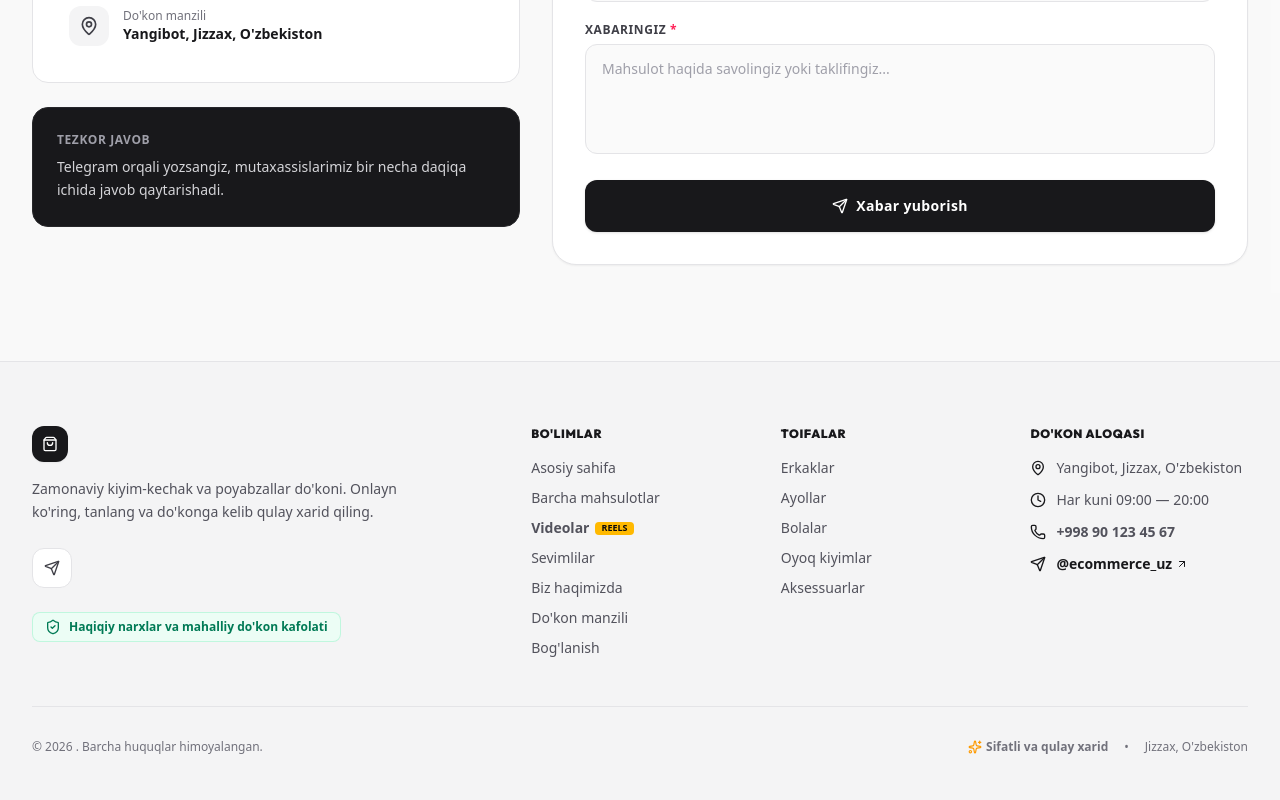
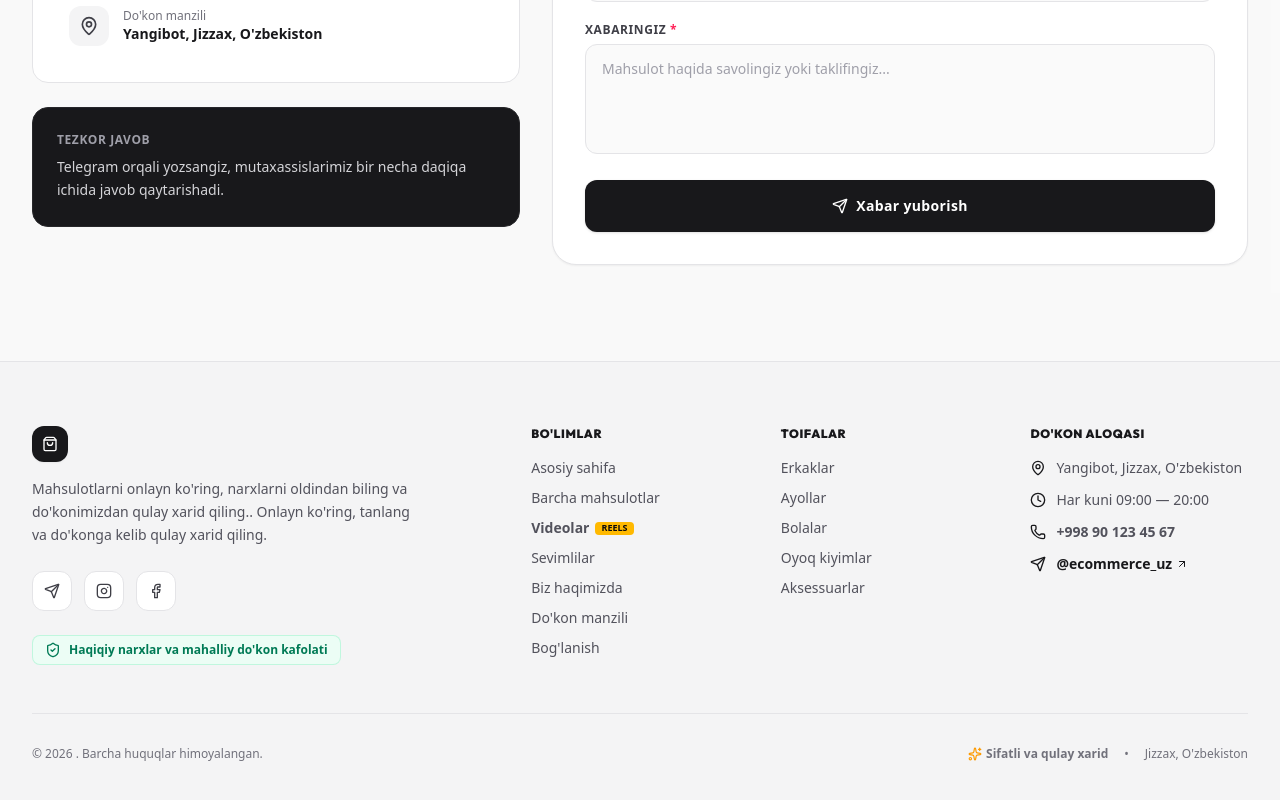
Before and after one commit to mrxcyb3r/E-commerce, a React (Vite) app: page / in a window 1280 px wide. Shown: the part 8598-9398 px from the top of the page. Built offline with nearby package versions, Linux system fonts and the light colour scheme.

Commit message:
feat: update ImageUploader and Footer components for improved functionality and consistency

```diff
--- a/src/components/admin/ImageUploader.tsx
+++ b/src/components/admin/ImageUploader.tsx
@@ -35,7 +35,7 @@ export const ImageUploader: React.FC<ImageUploaderProps> = ({
   };
 
   const handleFileUpload = (e: React.ChangeEvent<HTMLInputElement>) => {
-    const files = e.target.files;
+    const files = e.target.files as FileList;
     if (!files || files.length === 0) return;
 
     Array.from(files).forEach((file) => {
@@ -51,9 +51,9 @@ export const ImageUploader: React.FC<ImageUploaderProps> = ({
 
       const reader = new FileReader();
       reader.onload = (event) => {
-        const result = event.target?.result as string;
+        const result = event.target?.result;
         if (result) {
-          onChange([...images, result]);
+          onChange([...images, result as string]);
           setUploadError(null);
         }
       };
--- a/src/components/common/Footer.tsx
+++ b/src/components/common/Footer.tsx
@@ -32,7 +32,7 @@ export const Footer: React.FC = () => {
               </span>
             </Link>
             <p className="text-sm text-zinc-600 dark:text-zinc-400 max-w-sm leading-relaxed font-normal">
-              {storeInfo.description || 'Zamonaviy kiyim-kechak va poyabzallar do\'koni'}. Onlayn ko'ring, tanlang va do'konga kelib qulay xarid qiling.
+              {storeInfo.tagline || 'Zamonaviy kiyim-kechak va poyabzallar do\'koni'}. Onlayn ko'ring, tanlang va do'konga kelib qulay xarid qiling.
             </p>
 
             <div className="pt-2 flex items-center gap-3">
@@ -45,9 +45,9 @@ export const Footer: React.FC = () => {
               >
                 <Send className="w-4 h-4" />
               </a>
-              {storeInfo.instagram && (
+              {storeInfo.socialLinks.instagram && (
                 <a
-                  href={storeInfo.instagram}
+                  href={storeInfo.socialLinks.instagram}
                   target="_blank"
                   rel="noopener noreferrer"
                   className="w-10 h-10 rounded-xl bg-white dark:bg-zinc-800 border border-zinc-200 dark:border-zinc-700 flex items-center justify-center text-zinc-700 dark:text-zinc-300 hover:text-pink-500 hover:border-pink-500 transition-colors"
@@ -56,9 +56,9 @@ export const Footer: React.FC = () => {
                   <Instagram className="w-4 h-4" />
                 </a>
               )}
-              {storeInfo.facebook && (
+              {storeInfo.socialLinks.facebook && (
                 <a
-                  href={storeInfo.facebook}
+                  href={storeInfo.socialLinks.facebook}
                   target="_blank"
                   rel="noopener noreferrer"
                   className="w-10 h-10 rounded-xl bg-white dark:bg-zinc-800 border border-zinc-200 dark:border-zinc-700 flex items-center justify-center text-zinc-700 dark:text-zinc-300 hover:text-blue-600 hover:border-blue-600 transition-colors"
--- a/src/pages/admin/FeedAdminPage.tsx
+++ b/src/pages/admin/FeedAdminPage.tsx
@@ -87,8 +87,9 @@ export const FeedAdminPage: React.FC = () => {
         author: author.trim() || undefined,
         productId: productId || undefined,
         badge: badge.trim() || undefined,
-        likesCount: 24,
-        viewsCount: 150,
+        category: 'all',
+        likesCount: 0,
+        viewsCount: 0,
         published,
         order: videos.length + 1,
       });
--- a/src/pages/admin/InventoryPage.tsx
+++ b/src/pages/admin/InventoryPage.tsx
@@ -71,7 +71,7 @@ export const InventoryPage: React.FC = () => {
   };
 
   const handleSaveAll = () => {
-    Object.entries(localStock).forEach(([id, val]) => {
+    Object.entries(localStock as Record<string, { inStock: boolean; count: number }>).forEach(([id, val]) => {
       updateProduct(id, {
         inStock: val.inStock,
         stockCount: val.count,
--- a/src/pages/admin/ProductEditPage.tsx
+++ b/src/pages/admin/ProductEditPage.tsx
@@ -176,6 +176,7 @@ export const ProductEditPage: React.FC = () => {
       isFeatured,
       isNew: isNewBadge,
       published,
+      details: existingProduct ? existingProduct.details : [],
       images: images.length > 0 ? images : ['https://images.unsplash.com/photo-1521572267360-ee0c2909d518?w=800'],
       sizes,
       colors,
--- a/src/pages/admin/TestimonialsAdminPage.tsx
+++ b/src/pages/admin/TestimonialsAdminPage.tsx
@@ -62,6 +62,7 @@ export const TestimonialsAdminPage: React.FC = () => {
         rating,
         avatar: avatar.trim(),
         date,
+        verifiedVisit: true,
       });
       setIsCreating(false);
     } else if (editingReview) {
@@ -72,6 +73,7 @@ export const TestimonialsAdminPage: React.FC = () => {
         rating,
         avatar: avatar.trim(),
         date,
+        verifiedVisit: true,
       });
       setEditingReview(null);
     }
```
